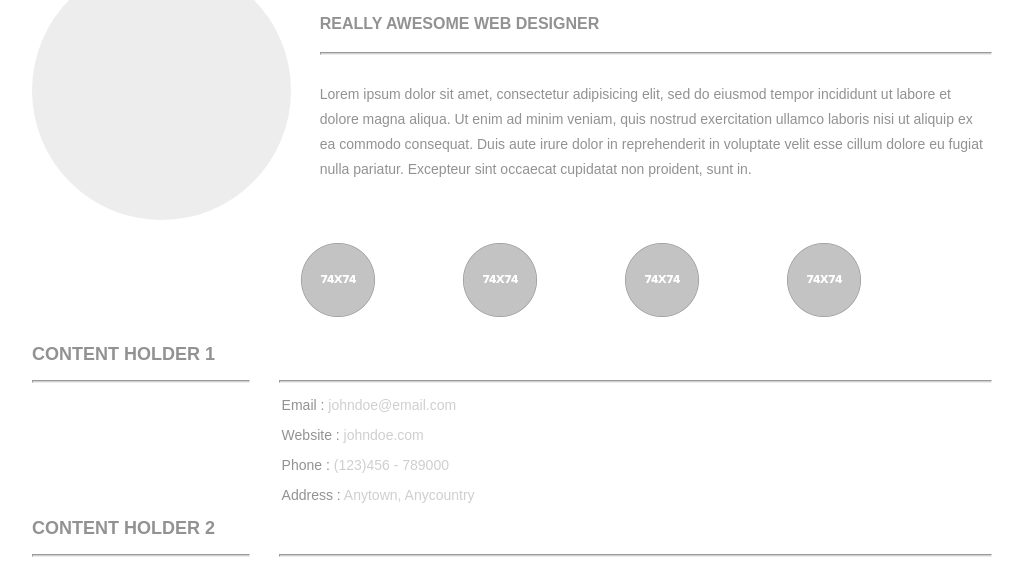
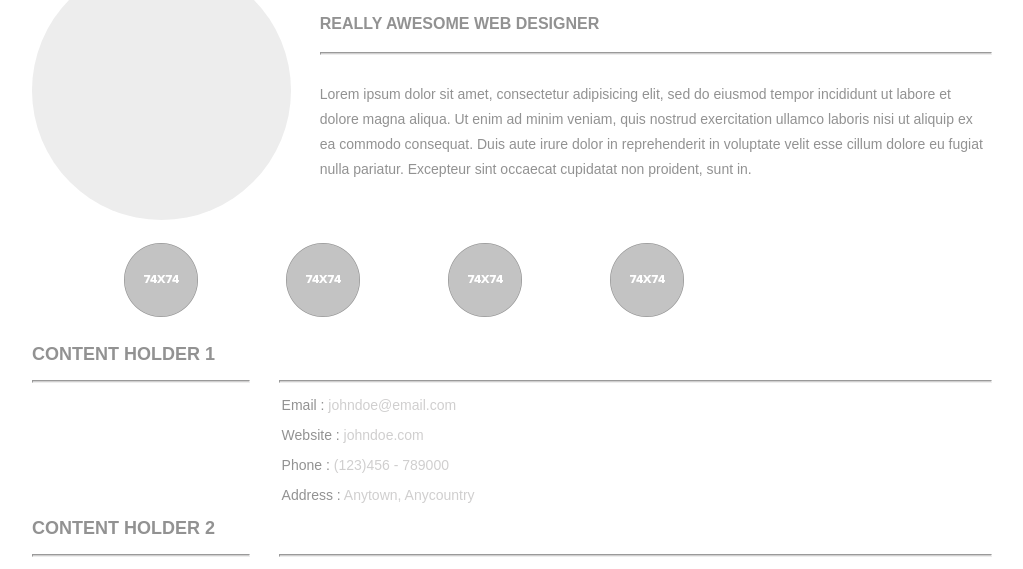
Before and after one commit to AVWEB22/Dreamweaver-Portfolio, a plain HTML site: page Dreamweaver2/Untitled-2.html in a window 1280 px wide. Shown: the part 166-735 px from the top of the page, without its empty margins (128-1151 px from the left). Drawn offline with Linux system fonts and the light colour scheme.

Commit message:
socialnavbar edits

```diff
--- a/AboutPageAssets/styles/aboutPageStyle.css
+++ b/AboutPageAssets/styles/aboutPageStyle.css
@@ -225,6 +225,9 @@ body div img {
     margin-left: 100px;
     margin-bottom: 47px;
 }
+.socialNetworkNavBar {
+    margin-left: -355px;
+}
 
 /* Media query for Mobile devices*/
 @media only screen and (min-width : -43px ) and ( max-width : 480px ){
```
Also changed, not shown: index.html (+1 -1 lines).
